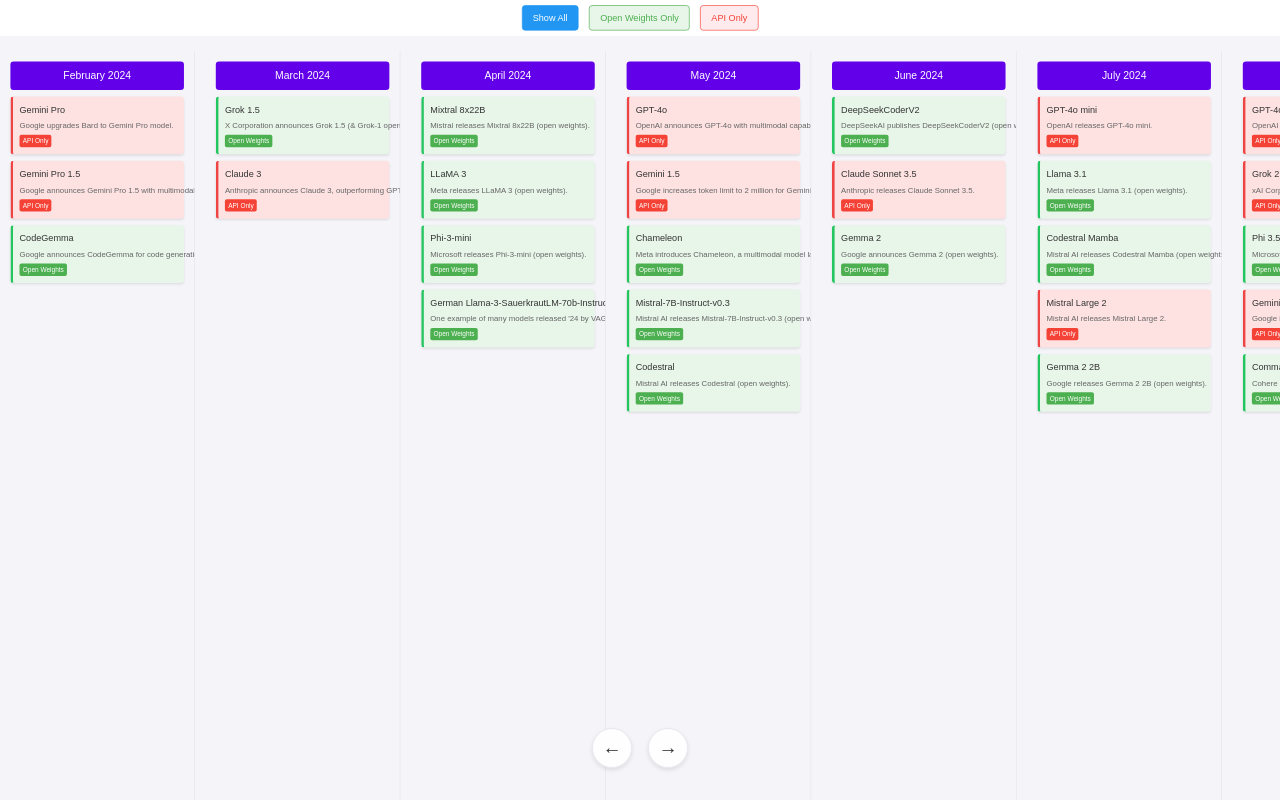
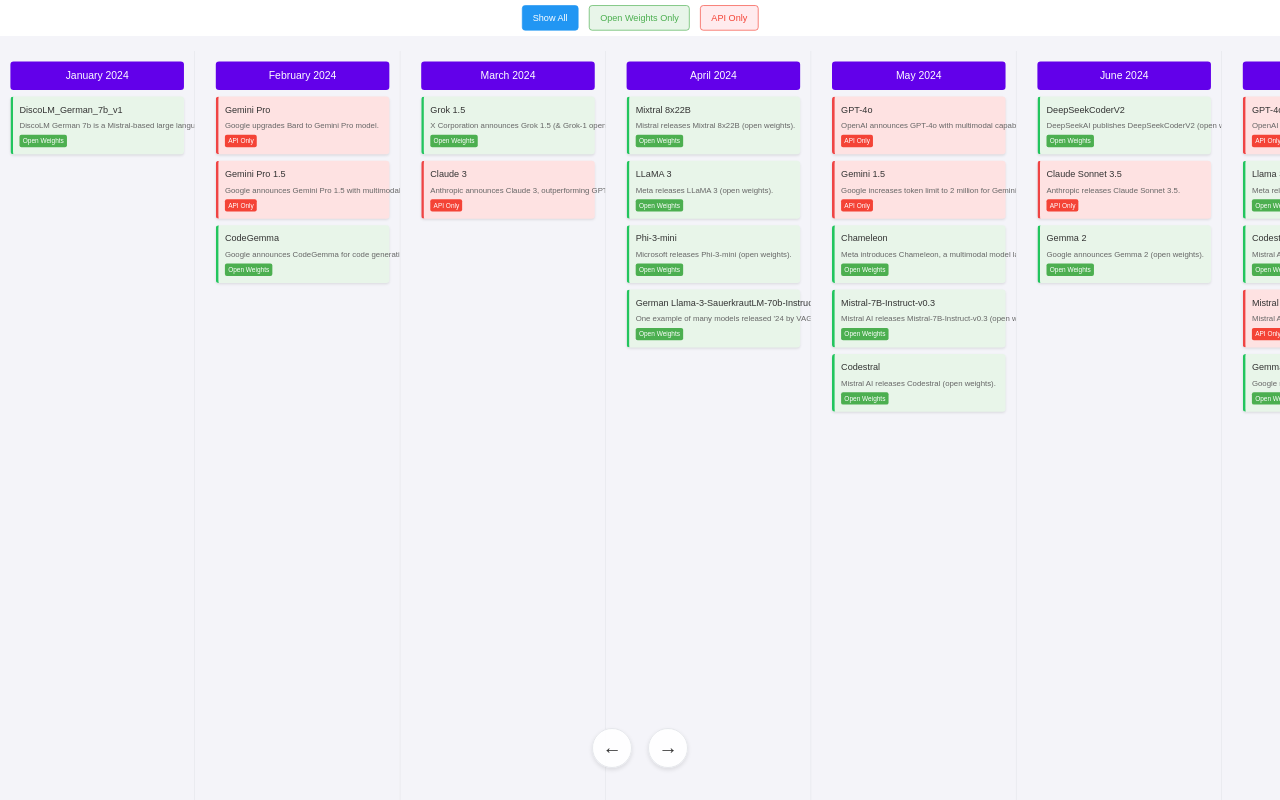
Before and after one commit to tifa365/llm_overview_2024, a Vue app: page / in a window 1280 px wide. Built offline with nearby package versions, Linux system fonts and the light colour scheme.

Commit message:
Added discolm to timeline

```diff
--- a/src/data/timelineData.js
+++ b/src/data/timelineData.js
@@ -1,5 +1,17 @@
 export const timelineData = [
-    {
+      {
+        month: "January 2024",
+        entries: [
+          {
+            title: "DiscoLM_German_7b_v1",
+            description: "DiscoLM German 7b is a Mistral-based large language model.",
+            type: "weights",
+            german: true,
+            company: "DiscoLM"
+          }
+        ]
+      },
+      {
       month: "February 2024",
       entries: [
         {
```
